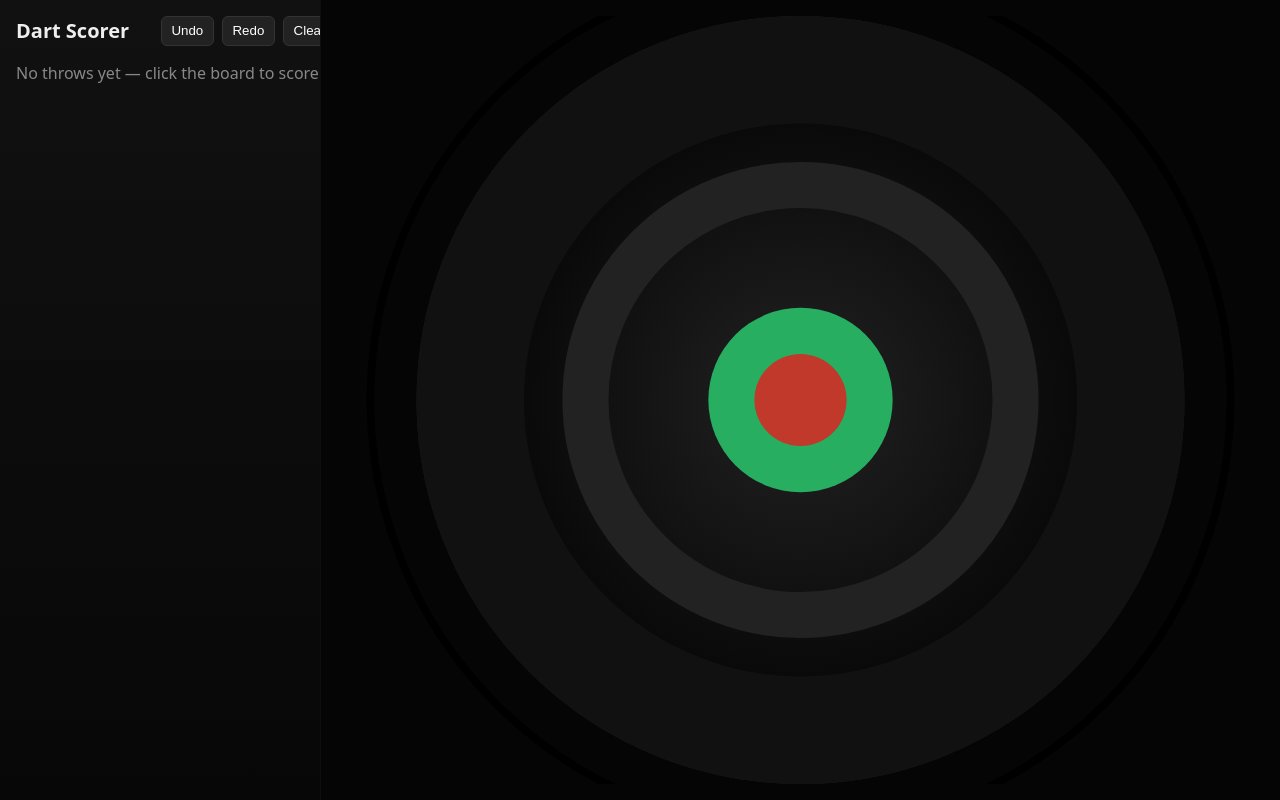
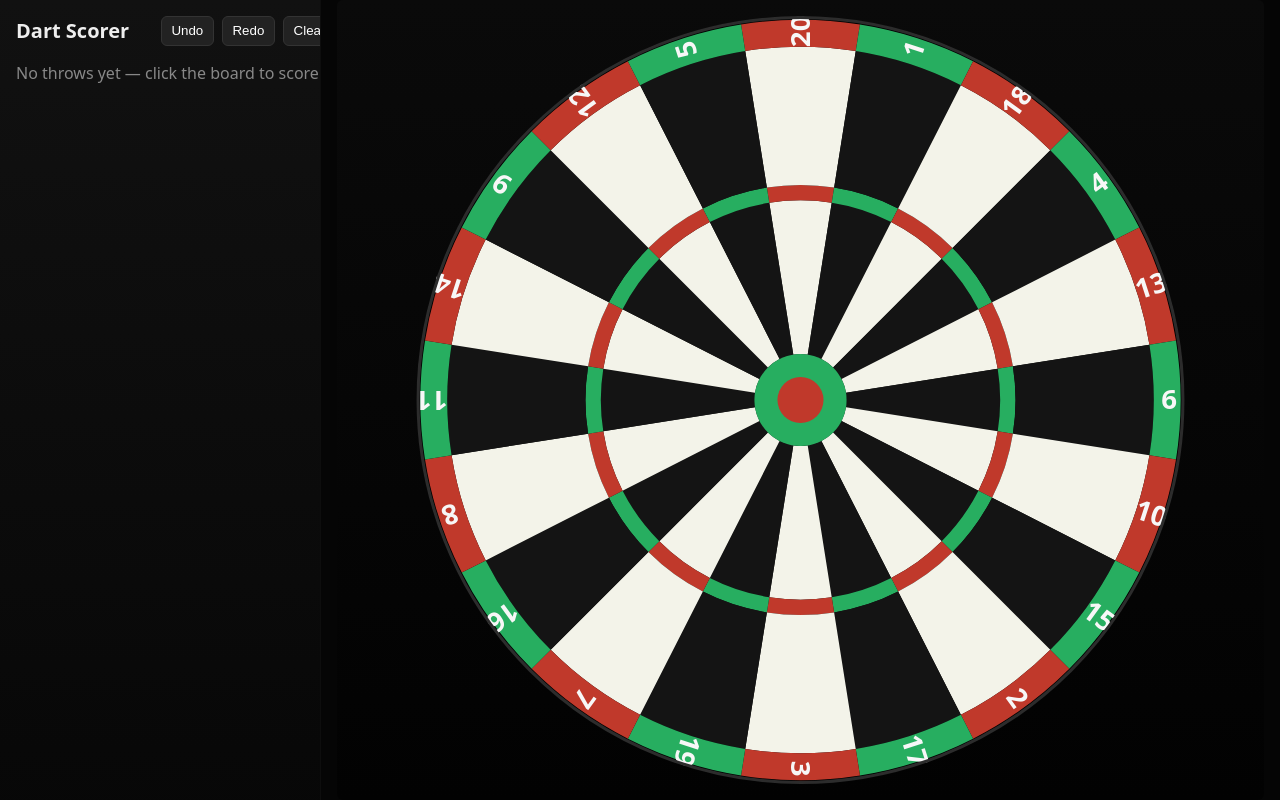
Before and after one commit to Mikadows/dartscorer, a React (Vite) app: page / in a window 1280 px wide. Built offline with nearby package versions, Linux system fonts and the light colour scheme; the HTML template or start-up script is replaced by a standard one.

Commit message:
feat(board): render vector sectors, rings, and radial numbers to match reference

```diff
--- a/src/components/organisms/Dartboard.css
+++ b/src/components/organisms/Dartboard.css
@@ -1,2 +1,4 @@
 .dartboard-wrapper{width:100%;height:100%;display:flex;align-items:center;justify-content:center;padding:1rem}
 .dartboard-svg{width:100%;height:100%;max-width:100%;aspect-ratio:1/1;display:block}
+.dartboard-svg .sector-number{font-family:system-ui,Arial;margin:0;font-weight:700}
+.dartboard-wrapper{background:linear-gradient(180deg,#0a0a0a,#020202);border-radius:6px}
--- a/src/components/organisms/Dartboard.jsx
+++ b/src/components/organisms/Dartboard.jsx
@@ -1,5 +1,5 @@
 import React, { useRef, useState } from 'react';
-import { getHitFromPoint } from '../../utils/geometry';
+import { getHitFromPoint, SECTOR_ORDER } from '../../utils/geometry';
 import './Dartboard.css';
 
 export default function Dartboard({ onHit }) {
@@ -19,10 +19,12 @@ export default function Dartboard({ onHit }) {
     const R = Math.min(rect.width, rect.height) / 2;
 
     const hit = getHitFromPoint(dx, dy, R);
-    setMarkers((m) => [...m, { x: (dx + cx) / rect.width * 100, y: (dy + cy) / rect.height * 100, id: Date.now(), shorthand: hit.shorthand, color: hit.color }]);
+    // store marker in SVG coordinates (centered at 500,500)
+    const vx = 500 + (dx / R) * 500;
+    const vy = 500 + (dy / R) * 500;
+    setMarkers((m) => [...m, { x: vx, y: vy, id: Date.now(), shorthand: hit.shorthand, color: hit.color }]);
     if (onHit) onHit(hit);
   }
-
   return (
     <div className="dartboard-wrapper">
       <svg
@@ -34,7 +36,7 @@ export default function Dartboard({ onHit }) {
       >
         <defs>
           <radialGradient id="boardGrad" cx="50%" cy="50%">
-            <stop offset="0%" stopColor="#222" />
+            <stop offset="0%" stopColor="#1b1b1b" />
             <stop offset="100%" stopColor="#000" />
           </radialGradient>
         </defs>
@@ -43,31 +45,131 @@ export default function Dartboard({ onHit }) {
           {/* Outer background */}
           <circle r="500" fill="url(#boardGrad)" />
 
-          {/* Double ring */}
-          <circle r="485" fill="none" stroke="#222" strokeWidth="30" />
+          {/* Board geometry (radii based on 500) */}
+          {/** radii scaled to SVG coordinate space **/}
+          {
+            (() => {
+              const R = 500;
+              const innerBullR = 0.06 * R; // 30
+              const outerBullR = 0.12 * R; // 60
+              const tripleInnerR = 0.52 * R; // 260
+              const tripleOuterR = 0.56 * R; // 280
+              const doubleInnerR = 0.92 * R; // 460
+              const doubleOuterR = 0.99 * R; // 495
+              const numbersR = 480;
+              const sectorAngle = 360 / 20;
 
-          {/* Numbers ring (thin) */}
-          <circle r="430" fill="none" stroke="#111" strokeWidth="140" />
+              function degToRad(d) {
+                return (d * Math.PI) / 180;
+              }
 
-          {/* Triple ring */}
-          <circle r="280" fill="none" stroke="#222" strokeWidth="60" />
+              function polar(angleDeg, radius) {
+                const a = degToRad(angleDeg);
+                return { x: Math.cos(a) * radius, y: Math.sin(a) * radius };
+              }
 
-          {/* Single area is left as background; we'll approximate with alternating sectors visually omitted for brevity */}
+              function sectorPath(rInner, rOuter, startDeg, endDeg) {
+                const a1 = degToRad(startDeg);
+                const a2 = degToRad(endDeg);
+                const x1 = Math.cos(a1) * rOuter;
+                const y1 = Math.sin(a1) * rOuter;
+                const x2 = Math.cos(a2) * rOuter;
+                const y2 = Math.sin(a2) * rOuter;
+                const x3 = Math.cos(a2) * rInner;
+                const y3 = Math.sin(a2) * rInner;
+                const x4 = Math.cos(a1) * rInner;
+                const y4 = Math.sin(a1) * rInner;
+                const large = endDeg - startDeg > 180 ? 1 : 0;
+                return `M ${x1} ${y1} A ${rOuter} ${rOuter} 0 ${large} 1 ${x2} ${y2} L ${x3} ${y3} A ${rInner} ${rInner} 0 ${large} 0 ${x4} ${y4} Z`;
+              }
 
-          {/* Outer bull */}
-          <circle r="120" fill="#27ae60" />
+              const sectors = [];
+              for (let i = 0; i < 20; i++) {
+                const center = -90 + i * sectorAngle; // top is sector 20
+                const start = center - sectorAngle / 2;
+                const end = center + sectorAngle / 2;
+                const isEven = i % 2 === 0;
+                const singleColor = isEven ? '#f3f3e9' : '#141414';
+                const ringColor = isEven ? '#c0392b' : '#27ae60';
 
-          {/* Inner bull */}
-          <circle r="60" fill="#c0392b" />
+                // inner single
+                sectors.push(
+                  <path
+                    key={`s-in-${i}`}
+                    d={sectorPath(outerBullR, tripleInnerR, start, end)}
+                    fill={singleColor}
+                    stroke="none"
+                  />
+                );
 
-          {/* Visual thin separators (not precise but gives feel) */}
-          <circle r="560" fill="none" stroke="#000" strokeWidth="10" />
+                // triple
+                sectors.push(
+                  <path
+                    key={`t-${i}`}
+                    d={sectorPath(tripleInnerR, tripleOuterR, start, end)}
+                    fill={ringColor}
+                    stroke="none"
+                  />
+                );
+
+                // outer single
+                sectors.push(
+                  <path
+                    key={`s-out-${i}`}
+                    d={sectorPath(tripleOuterR, doubleInnerR, start, end)}
+                    fill={singleColor}
+                    stroke="none"
+                  />
+                );
+
+                // double
+                sectors.push(
+                  <path
+                    key={`d-${i}`}
+                    d={sectorPath(doubleInnerR, doubleOuterR, start, end)}
+                    fill={ringColor}
+                    stroke="none"
+                  />
+                );
+
+                // numbers
+                const numPos = polar(center, numbersR);
+                sectors.push(
+                  <text
+                    key={`n-${i}`}
+                    x={numPos.x}
+                    y={numPos.y + 12}
+                    textAnchor="middle"
+                    fontSize="36"
+                    fill="#f7f7f7"
+                    transform={`rotate(${center} ${numPos.x} ${numPos.y})`}
+                    className="sector-number"
+                  >
+                    {SECTOR_ORDER[i]}
+                  </text>
+                );
+              }
+
+              return (
+                <g key="sectors">
+                  {sectors}
+
+                  {/* Bulls */}
+                  <circle r={outerBullR} fill="#27ae60" />
+                  <circle r={innerBullR} fill="#c0392b" />
+
+                  {/* Outer rim stroke */}
+                  <circle r="498" fill="none" stroke="#2c2c2c" strokeWidth="4" />
+                </g>
+              );
+            })()
+          }
 
           {/* Markers */}
           {markers.map((m) => (
-            <g key={m.id} transform={`translate(${(m.x - 50) * 10}, ${(m.y - 50) * 10})`}>
-              <circle r="10" fill="white" />
-              <text x="14" y="6" fontSize="40" fill={m.color}>
+            <g key={m.id} transform={`translate(${m.x}, ${m.y})`}>
+              <circle r="12" fill="#fff" stroke="#000" strokeWidth="2" />
+              <text x="18" y="8" fontSize="40" fill={m.color}>
                 {m.shorthand}
               </text>
             </g>
```
